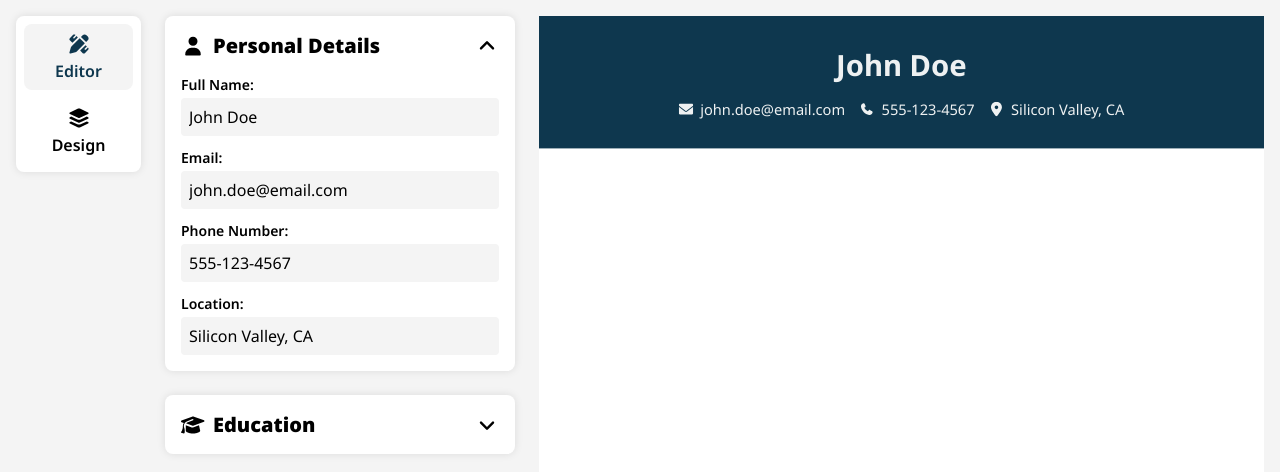
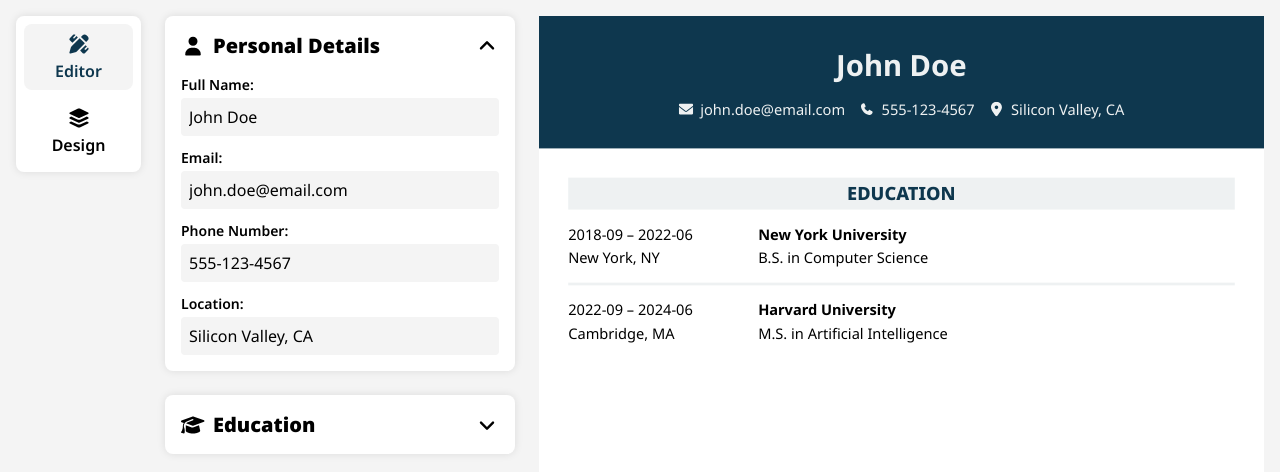
Before and after one commit to karolistech/resume-builder, a React (Vite) app: page / in a window 1280 px wide. Shown: the top 472 px of the page. Built offline with nearby package versions, Linux system fonts and the light colour scheme.

Commit message:
feat: add education details live preview

```diff
--- a/src/base.css
+++ b/src/base.css
@@ -20,6 +20,9 @@
   --color-background: #f4f4f4;
   --color-header-background: #0e374e;
   --color-header-text: #eef1f2;
+  --color-section-background: #eef1f2;
+  --color-section-text: #0e374e;
+  --color-divider-line: #eef1f2;
   --color-border: #aaa;
   --color-shadow: 0 0 8px rgb(0 0 0 / 10%);
   --color-white: #fff;
--- a/src/components/Resume/Resume.css
+++ b/src/components/Resume/Resume.css
@@ -40,3 +40,50 @@
   width: 16px;
   height: 16px;
 }
+
+.resume__body {
+  padding: 2rem;
+}
+
+.resume__section {
+  display: flex;
+  flex-direction: column;
+  gap: 1rem;
+}
+
+.resume__section-title {
+  padding-block: 0.25rem;
+  background-color: var(--color-section-background);
+  color: var(--color-section-text);
+  font-size: 1.25rem;
+  font-weight: 800;
+  text-align: center;
+  text-transform: uppercase;
+}
+
+.resume__entry {
+  display: grid;
+  grid-template-columns: 200px 1fr;
+  gap: 0.5rem;
+}
+
+.resume__entry:not(:last-child) {
+  padding-bottom: 1rem;
+  border-bottom: 3px solid var(--color-divider-line);
+}
+
+.resume__entry-aside {
+  display: flex;
+  flex-direction: column;
+  gap: 0.25rem;
+}
+
+.resume__entry-body {
+  display: flex;
+  flex-direction: column;
+  gap: 0.25rem;
+}
+
+.resume__school {
+  font-weight: 700;
+}
--- a/src/components/Resume/Resume.tsx
+++ b/src/components/Resume/Resume.tsx
@@ -77,6 +77,28 @@ export default function Resume({ resume }: ResumeProps) {
             )}
           </div>
         </div>
+
+        <div className="resume__body">
+          {education.some(entry => entry.visible) && (
+            <div className="resume__section">
+              <h2 className="resume__section-title">Education</h2>
+
+              {education.filter(entry => entry.visible).map(entry => (
+                <div key={entry.id} className="resume__entry">
+                  <div className="resume__entry-aside">
+                    <span>{entry.startDate} – {entry.endDate}</span>
+                    <span>{entry.location}</span>
+                  </div>
+
+                  <div className="resume__entry-body">
+                    <span className="resume__school">{entry.school}</span>
+                    <span>{entry.degree}</span>
+                  </div>
+                </div>
+              ))}
+            </div>
+          )}
+        </div>
       </div>
     </div>
   );
```
